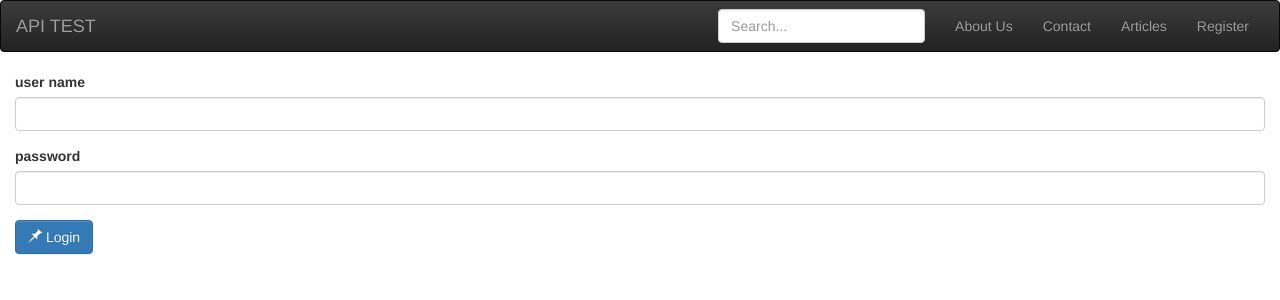
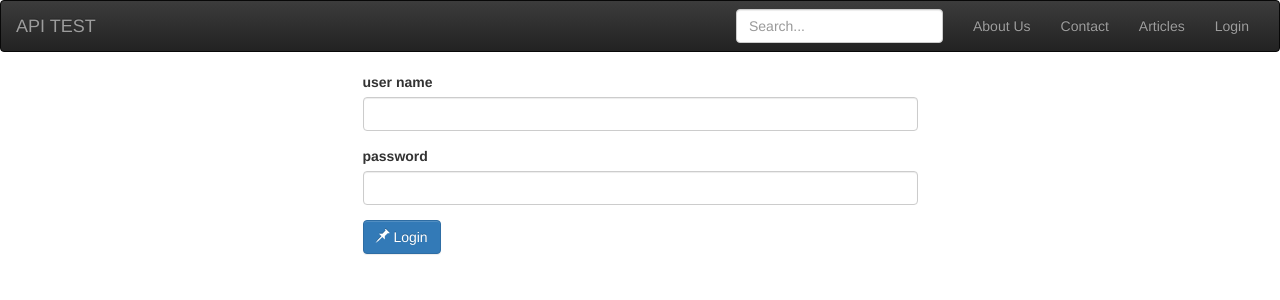
Before and after one commit to bongomin/User-Authentication-Flask-App, a Flask app: page /login in a window 1280 px wide. Shown: the top 300 px of the page. Run offline with Flask 2, Linux system fonts and the light colour scheme; some libraries are stand-ins or nearby versions.

Commit message:
[finishes #163857103] login done

```diff
--- a/templates/includes/navbar.html
+++ b/templates/includes/navbar.html
@@ -14,7 +14,7 @@
           <li><a href="/about">About Us</a></li>
           <li><a href="/contact">Contact</a></li>
           <li><a href="/articles">Articles</a></li>
-          <li><a href="/register">Register</a></li>
+          <li><a href="/login">Login</a></li>
         </ul>
         <form class="navbar-form navbar-right">
           <input type="text" class="form-control" placeholder="Search...">
--- a/templates/login.html
+++ b/templates/login.html
@@ -1,18 +1,28 @@
 {%extends "layout/layout.html"%}
 {%block body%}
-
+<div class="container">
+        <div class="row">
+                <div class="col-md-3 col-hidden-xs"></div>
+                <div class="col-md-6">
                        <form action="" method="POST">
                                <div class="form-group">
                                    <label for="username">user name</label>
-                        <input type="text" name="username" class="form-control" value="{{request.form.username}}">
+                                   <input type="text" name="username" class="form-control" value="{{request.form.username}}" required>
                                </div>
                                <div class="form-group">
                                    <label for="username">password</label>
-                        <input type="password" name="password" class="form-control" value="{{request.form.password}}">
+                                   <input type="password" name="password" class="form-control" value="{{request.form.password}}" required>
                                </div>
                                <button type="submit" class="btn btn-primary"><span class="glyphicon glyphicon-pushpin"></span>&nbspLogin</button>
 
                            </form>
 
+
                 </div>
+                <div class="col-md-3 col-hidden-xs"></div>
+            </div>
+
+</div>
+
+
 {% endblock%}
```
Lines whose indentation alone changed are shown as unchanged.
